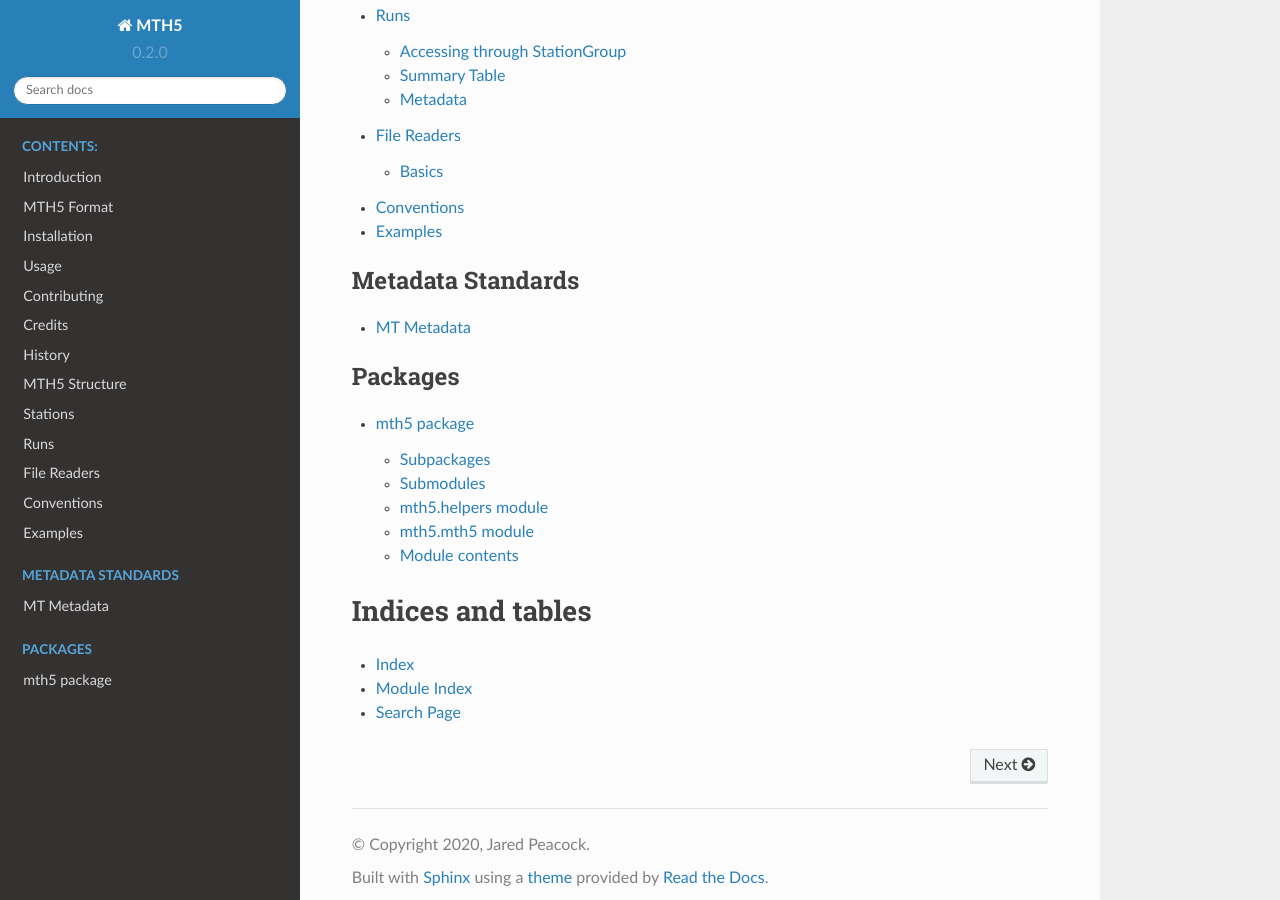
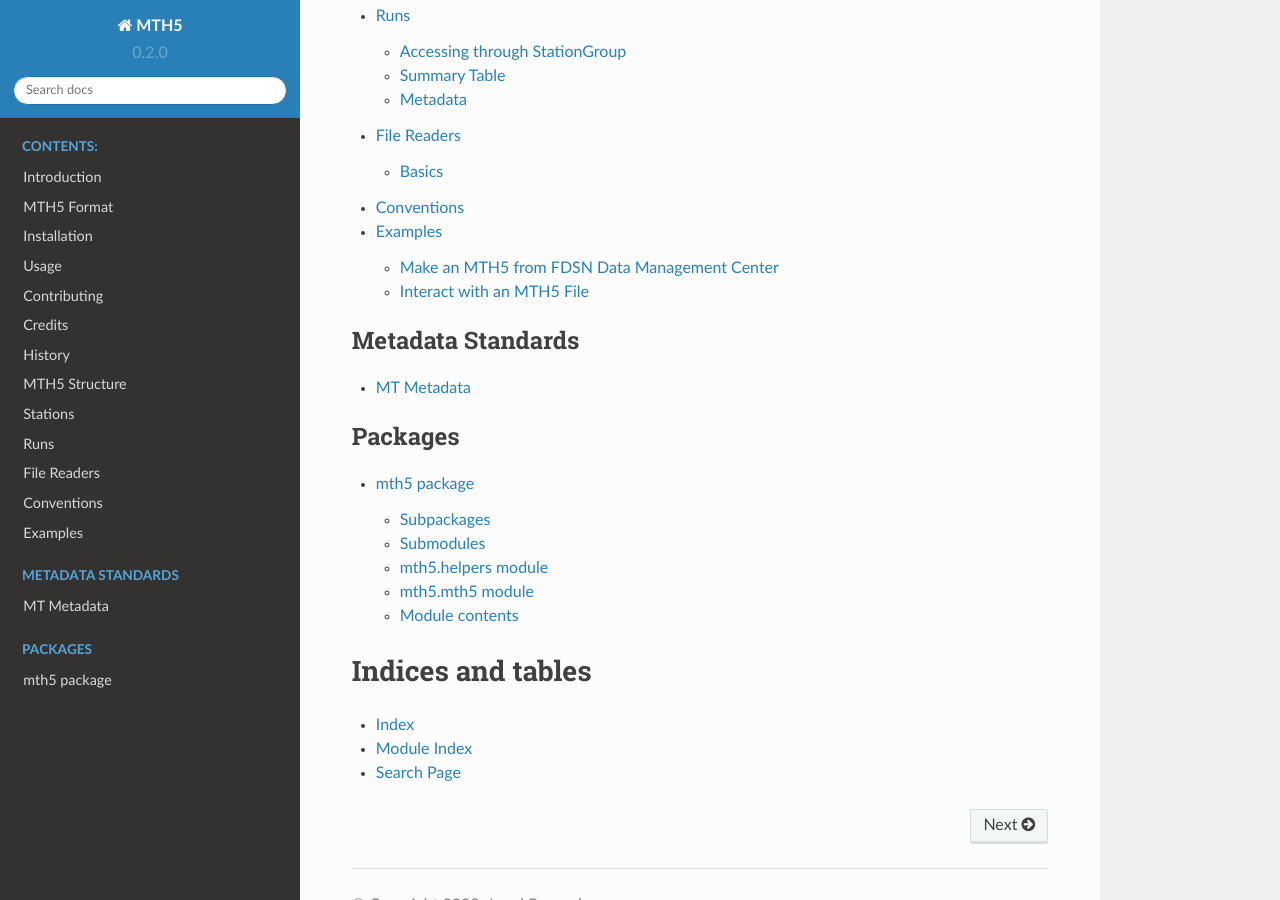
Before and after one commit to kujaku11/mth5, a Sphinx documentation site: the page built from docs/index.rst, in a window 1280 px wide and 900 px high, scrolled down 1238 px. Built offline with Sphinx 7.4.7 and the Read the Docs theme 2.0.0, drawn with Linux system fonts in a browser that asks for light colours; formulas are drawn with MathJax 3; pages that are not in the unit, such as notebooks, are missing from menus; some of the changed lines change nothing that is shown.

Commit message:
added documentation

```diff
--- /dev/null
+++ b/docs/source/example_interact_with_mth5.rst
@@ -0,0 +1,39 @@
+Interact with an MTH5 File
+^^^^^^^^^^^^^^^^^^^^^^^^^^^^^^^^^^^^^^^^^^^^^^^^
+
+.. contents:: :local:
+
+Read in an MTH5
+~~~~~~~~~~~~~~~~~~~
+
+In the previous example we saw how to make an MTH5 from data at the IRIS DMC.  Now let's interogate that file and interact with it and looking at data.
+
+First, read in the MTH5 file
+
+.. code-block:: python
+
+    from mth5.mth5 import MTH5
+
+	m = MTH5()
+	m.open_mth5("ZU_CAS04_NVR08.h5", "a")
+
+
+Now lets gets some data
+
+>>> run_a = m.get_run("CAS04", "a")
+
+If there is not too much data we can plot this using matplotlib
+
+>>> run_a.plot()
+
+.. image:: images/cas04_run_a_plot.png
+	:align: center
+
+.. note:: If there is a lot of data, this will likely crash.  If you want to look at a window of data try the following
+
+>>> run_a.plot(start="2020-06-02T19:00:00", n_samples=4096)
+
+.. image:: images/cas04_run_a_plot_zoom.png
+	:align: center
+
+.. note:: Development of an efficient time series viewer using an MTH5 is in progress.  This will be based on PyViz tools and should make it easier to visualize the time series viewer.  Also, currently there are no tools to convert the time series into physical units.  This is also in development.
--- /dev/null
+++ b/docs/source/example_make_mth5_iris.rst
@@ -0,0 +1,450 @@
+Make an MTH5 from FDSN Data Management Center
+^^^^^^^^^^^^^^^^^^^^^^^^^^^^^^^^^^^^^^^^^^^^^^^^
+
+.. contents:: :local:
+
+Data Availability
+~~~~~~~~~~~~~~~~~~~
+
+As IRIS will be one of the key data management centers for MT data, we provide an example of how to pull data from an FDSN client as a StationXML and miniseed and create an MTH5.  First, you need to know what data you want then you can build a request for those data.  There are mulitple tools provided by IRIS to search for data availability. Check out `IRIS Data Availability <https://ds.iris.edu/ds/newsletter/vol19/no2/478/introducing-the-iris-data-availability-webservice-quickly-find-what-data-is-in-the-archive/>`_ for more information.
+
+Once you have your found your data availability you can then create a query request by either making a :class:`pandas.DataFrame` or a comma-separated-value (CSV) file.
+
+The columns need to be:
+
+================= ============================================
+Column Name       Description
+================= ============================================
+network           `FDSN network code <http://docs.fdsn.org/projects/source-identifiers/en/v1.0/network-codes.html>`_
+station           FDSN station code 'location'        FDSN location code, usually blank
+channel           `FDSN channel code <http://docs.fdsn.org/projects/source-identifiers/en/v1.0/channel-codes.html>`_
+start             ISO date time (YYYY-MM-DDThh:mm:ss)
+end               ISO date time (YYYY-MM-DDThh:mm:ss)
+================= ============================================
+
+.. note:: Since we are currently using Obspy to request data and metadata, network, station, and channel all need to be input, and there should be a row for each channel requested.
+
+And example CSV file (example.csv) would look like:
+
+.. code-block:: python
+
+    network,station,location,channel,start,end
+    ZU,CAS04,,LQE,2020-06-02T19:00:00,2020-07-13T19:00:00
+    ZU,CAS04,,LQN,2020-06-02T19:00:00,2020-07-13T19:00:00
+    ZU,CAS04,,LFE,2020-06-02T19:00:00,2020-07-13T19:00:00
+    ZU,CAS04,,LFN,2020-06-02T19:00:00,2020-07-13T19:00:00
+    ZU,CAS04,,LFZ,2020-06-02T19:00:00,2020-07-13T19:00:00
+    ZU,NVR08,,LQE,2020-06-02T19:00:00,2020-07-13T19:00:00
+    ZU,NVR08,,LQN,2020-06-02T19:00:00,2020-07-13T19:00:00
+    ZU,NVR08,,LFE,2020-06-02T19:00:00,2020-07-13T19:00:00
+    ZU,NVR08,,LFN,2020-06-02T19:00:00,2020-07-13T19:00:00
+    ZU,NVR08,,LFZ,2020-06-02T19:00:00,2020-07-13T19:00:00
+
+or if you want to do this in a script or notebook:
+
+.. code-block:: python
+
+	import pandas as pd
+
+	ZUCAS04LQ1 = [
+            "ZU",
+            "CAS04",
+            "",
+            "LQE",
+            "2020-06-02T19:00:00",
+            "2020-07-13T19:00:00",
+        ]
+        ZUCAS04LQ2 = [
+            "ZU",
+            "CAS04",
+            "",
+            "LQN",
+            "2020-06-02T19:00:00",
+            "2020-07-13T19:00:00",
+        ]
+        ZUCAS04BF1 = [
+            "ZU",
+            "CAS04",
+            "",
+            "LFE",
+            "2020-06-02T19:00:00",
+            "2020-07-13T19:00:00",
+        ]
+        ZUCAS04BF2 = [
+            "ZU",
+            "CAS04",
+            "",
+            "LFN",
+            "2020-06-02T19:00:00",
+            "2020-07-13T19:00:00",
+        ]
+        ZUCAS04BF3 = [
+            "ZU",
+            "CAS04",
+            "",
+            "LFZ",
+            "2020-06-02T19:00:00",
+            "2020-07-13T19:00:00",
+        ]
+        ZUNRV08LQ1 = [
+            "ZU",
+            "NVR08",
+            "",
+            "LQE",
+            "2020-06-02T19:00:00",
+            "2020-07-13T19:00:00",
+        ]
+        ZUNRV08LQ2 = [
+            "ZU",
+            "NVR08",
+            "",
+            "LQN",
+            "2020-06-02T19:00:00",
+            "2020-07-13T19:00:00",
+        ]
+        ZUNRV08BF1 = [
+            "ZU",
+            "NVR08",
+            "",
+            "LFE",
+            "2020-06-02T19:00:00",
+            "2020-07-13T19:00:00",
+        ]
+        ZUNRV08BF2 = [
+            "ZU",
+            "NVR08",
+            "",
+            "LFN",
+            "2020-06-02T19:00:00",
+            "2020-07-13T19:00:00",
+        ]
+        ZUNRV08BF3 = [
+            "ZU",
+            "NVR08",
+            "",
+            "LFZ",
+            "2020-06-02T19:00:00",
+            "2020-07-13T19:00:00",
+        ]
+        metadata_list = [
+            ZUCAS04LQ1,
+            ZUCAS04LQ2,
+            ZUCAS04BF1,
+            ZUCAS04BF2,
+            ZUCAS04BF3,
+            ZUNRV08LQ1,
+            ZUNRV08LQ2,
+            ZUNRV08BF1,
+            ZUNRV08BF2,
+            ZUNRV08BF3,
+        ]
+
+        df = pd.DataFrame(
+            metadata_list,
+            columns=[
+                "network",
+                "station",
+                "location",
+				"channel",
+				"start",
+				"end"
+				]
+			)
+
+Get Metadata Only
+~~~~~~~~~~~~~~~~~~
+
+Once you have your query request you might want to make sure that it is what you are looking for before you download data.  Here is an example on how to do that.
+
+.. code-block:: python
+
+    from mth5.clients.make_mth5 import MakeMTH5
+
+    st = MTime(get_now_utc())
+    make_mth5_object = MakeMTH5()
+
+    # get only metadata from the FDSN IRIS DMC
+    inventory, streams = make_mth5.get_inventory_from_df("example.csv", "iris", data=False)
+
+From here you can interogate the inventory.  This is an :class:`obspy.Inventory` object.
+
+.. code-block:: python
+
+    print(inventory)
+
+	Inventory created at 2021-10-26T20:12:26.284257Z
+	Created by: ObsPy 1.2.2
+		    https://www.obspy.org
+	Sending institution: MTH5
+	Contains:
+		Networks (1):
+			ZU
+		Stations (2):
+			ZU.CAS04 (Corral Hollow, CA, USA)
+			ZU.NVR08 (Rhodes Salt Marsh, NV, USA)
+		Channels (10):
+			ZU.CAS04..LFZ, ZU.CAS04..LFN, ZU.CAS04..LFE, ZU.CAS04..LQN,
+			ZU.CAS04..LQE, ZU.NVR08..LFZ, ZU.NVR08..LFN, ZU.NVR08..LFE,
+			ZU.NVR08..LQN, ZU.NVR08..LQE
+
+This looks correct from what was requested.  If it does not look correct have a look at your inputs.
+
+Build MTH5 File
+~~~~~~~~~~~~~~~~~
+
+Now we can request data and build an MTH5 file.
+
+.. code-block:: python
+
+    st = MTime(get_now_utc())
+    make_mth5 = MakeMTH5()
+
+	# This will build and MTH5 and allow the user to interact with
+	# the MTH5 from Python.  If you just want to write a file
+	# set 'interact' to False, or don't input 'interact' by default is False
+    mth5_object = make_mth5.make_mth5_from_fdsnclient("example.csv", interact=True)
+
+    et = MTime(get_now_utc())
+
+    print(f"Took {(int(et - st) // 60)}:{(et - st) % 60:.2f} minutes")
+
+Now we can interogate the created MTH5 file
+
+Check the file name
+
+>>> mth5_object.filename
+WindowsPath('ZU_CAS04_NVR08.h5')
+
+Have a look at the contents
+
+>>> mth5_object
+/:
+====================
+    |- Group: Survey
+    ----------------
+        |- Group: Filters
+        -----------------
+            |- Group: coefficient
+            ---------------------
+                |- Group: v to counts (electric)
+                --------------------------------
+                |- Group: v to counts (magnetic)
+                --------------------------------
+            |- Group: fap
+            -------------
+            |- Group: fir
+            -------------
+            |- Group: time_delay
+            --------------------
+                |- Group: electric time offset
+                ------------------------------
+                |- Group: hx time offset
+                ------------------------
+                |- Group: hy time offset
+                ------------------------
+                |- Group: hz time offset
+                ------------------------
+            |- Group: zpk
+            -------------
+                |- Group: electric field 1 pole butterworth high-pass
+                -----------------------------------------------------
+                    --> Dataset: poles
+                    ....................
+                    --> Dataset: zeros
+                    ....................
+                |- Group: electric field 5 pole butterworth low-pass
+                ----------------------------------------------------
+                    --> Dataset: poles
+                    ....................
+                    --> Dataset: zeros
+                    ....................
+                |- Group: magnetic field 3 pole butterworth low-pass
+                ----------------------------------------------------
+                    --> Dataset: poles
+                    ....................
+                    --> Dataset: zeros
+                    ....................
+                |- Group: mv per km to v per m
+                ------------------------------
+                    --> Dataset: poles
+                    ....................
+                    --> Dataset: zeros
+                    ....................
+                |- Group: v per m to v
+                ----------------------
+                    --> Dataset: poles
+                    ....................
+                    --> Dataset: zeros
+                    ....................
+        |- Group: Reports
+        -----------------
+        |- Group: Standards
+        -------------------
+            --> Dataset: summary
+            ......................
+        |- Group: Stations
+        ------------------
+            |- Group: CAS04
+            ---------------
+                |- Group: a
+                -----------
+                    --> Dataset: ex
+                    .................
+                    --> Dataset: ey
+                    .................
+                    --> Dataset: hx
+                    .................
+                    --> Dataset: hy
+                    .................
+                    --> Dataset: hz
+                    .................
+                |- Group: b
+                -----------
+                    --> Dataset: ex
+                    .................
+                    --> Dataset: ey
+                    .................
+                    --> Dataset: hx
+                    .................
+                    --> Dataset: hy
+                    .................
+                    --> Dataset: hz
+                    .................
+                |- Group: c
+                -----------
+                    --> Dataset: ex
+                    .................
+                    --> Dataset: ey
+                    .................
+                    --> Dataset: hx
+                    .................
+                    --> Dataset: hy
+                    .................
+                    --> Dataset: hz
+                    .................
+                |- Group: d
+                -----------
+                    --> Dataset: ex
+                    .................
+                    --> Dataset: ey
+                    .................
+                    --> Dataset: hx
+                    .................
+                    --> Dataset: hy
+                    .................
+                    --> Dataset: hz
+                    .................
+            |- Group: NVR08
+            ---------------
+                |- Group: a
+                -----------
+                    --> Dataset: ex
+                    .................
+                    --> Dataset: ey
+                    .................
+                    --> Dataset: hx
+                    .................
+                    --> Dataset: hy
+                    .................
+                    --> Dataset: hz
+                    .................
+                |- Group: b
+                -----------
+                    --> Dataset: ex
+                    .................
+                    --> Dataset: ey
+                    .................
+                    --> Dataset: hx
+                    .................
+                    --> Dataset: hy
+                    .................
+                    --> Dataset: hz
+                    .................
+                |- Group: c
+                -----------
+                    --> Dataset: ex
+                    .................
+                    --> Dataset: ey
+                    .................
+                    --> Dataset: hx
+                    .................
+                    --> Dataset: hy
+                    .................
+                    --> Dataset: hz
+                    .................
+
+Have a look at a single channel
+
+>>> ex = mth5_object.get_channel("CAS04", "a", "ex")
+>>> ex
+Channel Electric:
+-------------------
+	component:        ex
+	data type:        electric
+	data format:      int32
+	data shape:       (11267,)
+	start:            2020-06-02T19:00:00+00:00
+	end:              2020-06-02T22:07:46+00:00
+	sample rate:      1.0
+
+>>> ex.metadata
+{
+    "electric": {
+        "channel_number": null,
+        "comments": "run_ids: [d,c,b,a]",
+        "component": "ex",
+        "data_quality.rating.value": 0,
+        "dipole_length": 92.0,
+        "filter.applied": [
+            false,
+            false,
+            false,
+            false,
+            false,
+            false
+        ],
+        "filter.name": [
+            "electric field 5 pole butterworth low-pass",
+            "electric field 1 pole butterworth high-pass",
+            "mv per km to v per m",
+            "v per m to v",
+            "v to counts (electric)",
+            "electric time offset"
+        ],
+        "hdf5_reference": "<HDF5 object reference>",
+        "measurement_azimuth": 13.2,
+        "measurement_tilt": 0.0,
+        "mth5_type": "Electric",
+        "negative.elevation": 329.4,
+        "negative.id": "200406D",
+        "negative.latitude": 37.633351,
+        "negative.longitude": -121.468382,
+        "negative.manufacturer": "Oregon State University",
+        "negative.model": "Pb-PbCl2 kaolin gel Petiau 2 chamber type",
+        "negative.type": "electrode",
+        "positive.elevation": 329.4,
+        "positive.id": "200406B",
+        "positive.latitude": 37.633351,
+        "positive.longitude": -121.468382,
+        "positive.manufacturer": "Oregon State University",
+        "positive.model": "Pb-PbCl2 kaolin gel Petiau 2 chamber type",
+        "positive.type": "electrode",
+        "sample_rate": 1.0,
+        "time_period.end": "2020-06-02T22:07:46+00:00",
+        "time_period.start": "2020-06-02T19:00:00+00:00",
+        "type": "electric",
+        "units": "counts"
+    }
+}
+
+Make sure there is data
+
+>>> ex.hdf5_dataset[0:20]
+array([144812, 144378, 146214, 144470, 145275, 138457, 140016, 139721,
+       134734, 133218, 134701, 135473, 131894, 130241, 132098, 132902,
+       129276, 128781, 132266, 133412])
+
+.. important:: Make sure to close the MTH5 file
+
+>>> mth5_object.close_mth5()
+2021-10-26 16:06:34,097 [line 569] mth5.mth5.MTH5.close_mth5 - INFO: Flushing and closing ZU_CAS04_NVR08.h5
--- a/docs/source/examples.rst
+++ b/docs/source/examples.rst
@@ -6,4 +6,4 @@
     :caption: Contents:
 
     example_make_mth5_iris
-	example_interact_with_mth5
+    example_interact_with_mth5
```
Also changed, not shown: docs/source/images/cas04_run_a_plot.png (added), docs/source/images/cas04_run_a_plot_zoom.png (added).
